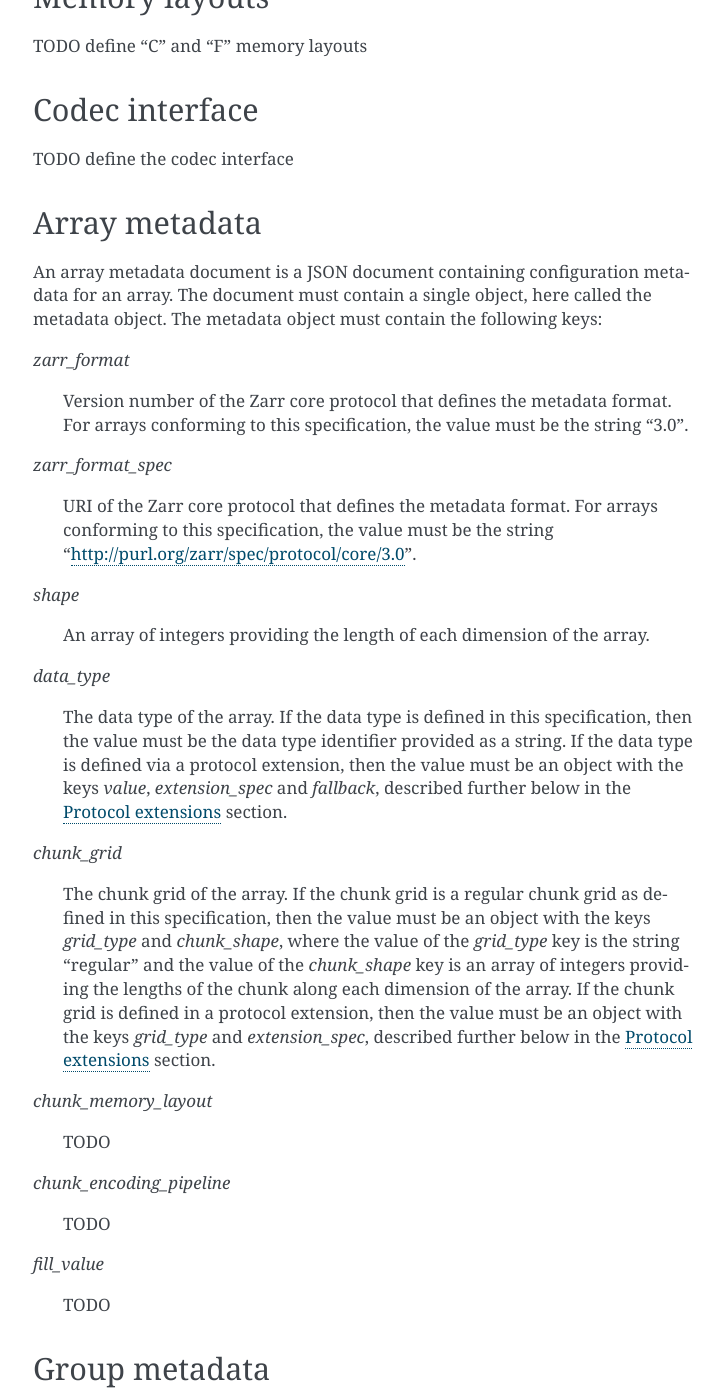
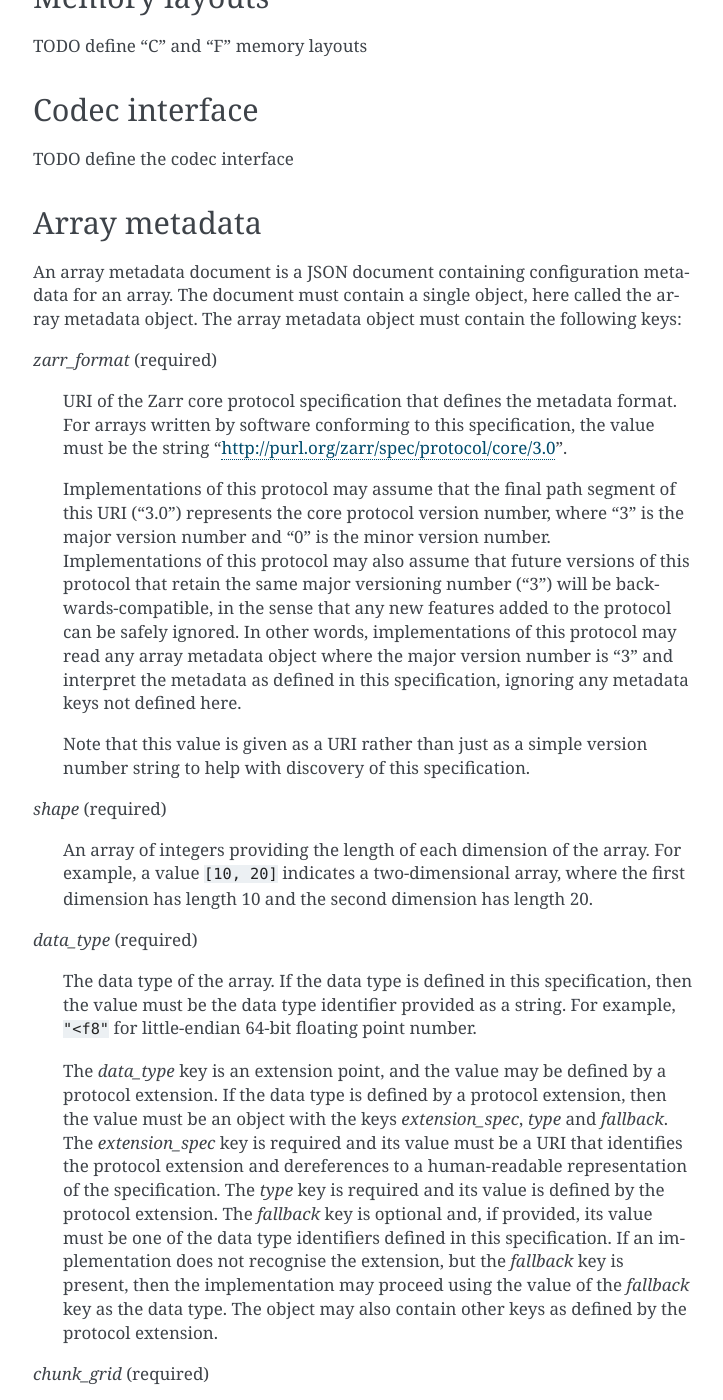
Before and after one commit to zarr-developers/zarr-specs, a Sphinx documentation site: the page built from docs/protocol/core/v3.0.rst, in a window 1280 px wide and 1400 px high, scrolled down 2241 px. Shown: the whole window, without its empty margins (387-1110 px from the left). Built offline with Sphinx 7.4.7, drawn with Linux system fonts in a browser that asks for light colours; some of the changed text lies outside the part shown.

Commit message:
further drafting of array metadata

```diff
--- a/docs/protocol/core/v3.0.rst
+++ b/docs/protocol/core/v3.0.rst
@@ -125,56 +125,110 @@ Array metadata
 
 An array metadata document is a JSON document containing configuration
 metadata for an array. The document must contain a single object, here
-called the metadata object. The metadata object must contain the
-following keys:
+called the array metadata object. The array metadata object must
+contain the following keys:
 
-`zarr_format`
+`zarr_format` (required)
 
-    Version number of the Zarr core protocol that defines the metadata
-    format. For arrays conforming to this specification, the value
-    must be the string "3.0".
+    URI of the Zarr core protocol specification that defines the
+    metadata format. For arrays written by software conforming to this
+    specification, the value must be the string
+    "http://purl.org/zarr/spec/protocol/core/3.0".
 
-`zarr_format_spec`
+    Implementations of this protocol may assume that the final path
+    segment of this URI ("3.0") represents the core protocol version
+    number, where "3" is the major version number and "0" is the minor
+    version number. Implementations of this protocol may also assume
+    that future versions of this protocol that retain the same major
+    versioning number ("3") will be backwards-compatible, in the sense
+    that any new features added to the protocol can be safely
+    ignored. In other words, implementations of this protocol may read
+    any array metadata object where the major version number is "3"
+    and interpret the metadata as defined in this specification,
+    ignoring any metadata keys not defined here.
 
-    URI of the Zarr core protocol that defines the metadata
-    format. For arrays conforming to this specification, the value
-    must be the string "http://purl.org/zarr/spec/protocol/core/3.0".
+    Note that this value is given as a URI rather than just as a
+    simple version number string to help with discovery of this
+    specification.
 
-`shape`
+`shape` (required)
 
     An array of integers providing the length of each dimension of the
-    array.
+    array. For example, a value ``[10, 20]`` indicates a
+    two-dimensional array, where the first dimension has length 10 and
+    the second dimension has length 20.
 
-`data_type`
+`data_type` (required)
 
     The data type of the array. If the data type is defined in this
     specification, then the value must be the data type identifier
-    provided as a string. If the data type is defined via a protocol
-    extension, then the value must be an object with the keys `value`,
-    `extension_spec` and `fallback`, described further below in the
-    `Protocol extensions`_ section.
+    provided as a string. For example, ``"<f8"`` for little-endian
+    64-bit floating point number.
 
-`chunk_grid`
+    The `data_type` key is an extension point, and the value may be
+    defined by a protocol extension. If the data type is defined by a
+    protocol extension, then the value must be an object with the keys
+    `extension_spec`, `type` and `fallback`. The `extension_spec` key
+    is required and its value must be a URI that identifies the
+    protocol extension and dereferences to a human-readable
+    representation of the specification.  The `type` key is required
+    and its value is defined by the protocol extension. The `fallback`
+    key is optional and, if provided, its value must be one of the
+    data type identifiers defined in this specification. If an
+    implementation does not recognise the extension, but the
+    `fallback` key is present, then the implementation may proceed
+    using the value of the `fallback` key as the data type. The object
+    may also contain other keys as defined by the protocol extension.
+
+`chunk_grid` (required)
 
     The chunk grid of the array. If the chunk grid is a regular chunk
     grid as defined in this specification, then the value must be an
-    object with the keys `grid_type` and `chunk_shape`, where the
-    value of the `grid_type` key is the string "regular" and the value
-    of the `chunk_shape` key is an array of integers providing the
-    lengths of the chunk along each dimension of the array. If the
-    chunk grid is defined in a protocol extension, then the value must
-    be an object with the keys `grid_type` and `extension_spec`,
-    described further below in the `Protocol extensions`_ section.
+    object with the keys `type` and `chunk_shape`. The value of the
+    `type` key must be the string ``"regular"``, and the value of the
+    `chunk_shape` key must be an array of integers providing the
+    lengths of the chunk along each dimension of the array. For
+    example, ``{"type": "regular", "chunk_shape": [2, 5]}`` for a
+    regular grid where the chunks have length 2 along the first
+    dimension and length 5 along the second dimension.
 
-`chunk_memory_layout`
+    The `chunk_grid` key is an extension point, and the value may
+    defined by a protocol extension. If the chunk grid type is defined
+    by a protocol extension, then the value must be an object with the
+    keys `extension_spec` and `type`. The `extension_spec` key is
+    required and the value must be a URI that identifies the protocol
+    extension and dereferences to a human-readable representation of
+    the specification.  The `type` key is required and the value is
+    defined by the protocol extension. The object may also contain
+    other keys as defined by the protocol extension.
+
+`chunk_memory_layout` (required)
+
+    The internal memory layout of the chunks. Use the value ``"C"`` to
+    indicate C contiguous memory layout or ``"F"`` to indicate F
+    contiguous memory layout as defined in this specification @@TODO
+    link to sections.
+
+    The `chunk_memory_layout` key is an extension point, and the value
+    may defined by a protocol extension. If the chunk memory layout
+    type is defined by a protocol extension, then the value must be an
+    object with the keys `extension_spec` and `type`. The
+    `extension_spec` key is required and the value must be a URI that
+    identifies the protocol extension and dereferences to a
+    human-readable representation of the specification.  The `type`
+    key is required and the value is defined by the protocol
+    extension. The object may also contain other keys as defined by
+    the protocol extension.
+
+`chunk_encoding_pipeline` (required)
 
     TODO
 
-`chunk_encoding_pipeline`
+`fill_value` (required)
 
     TODO
 
-`fill_value`
+`extensions` (optional)
 
     TODO
 
```
